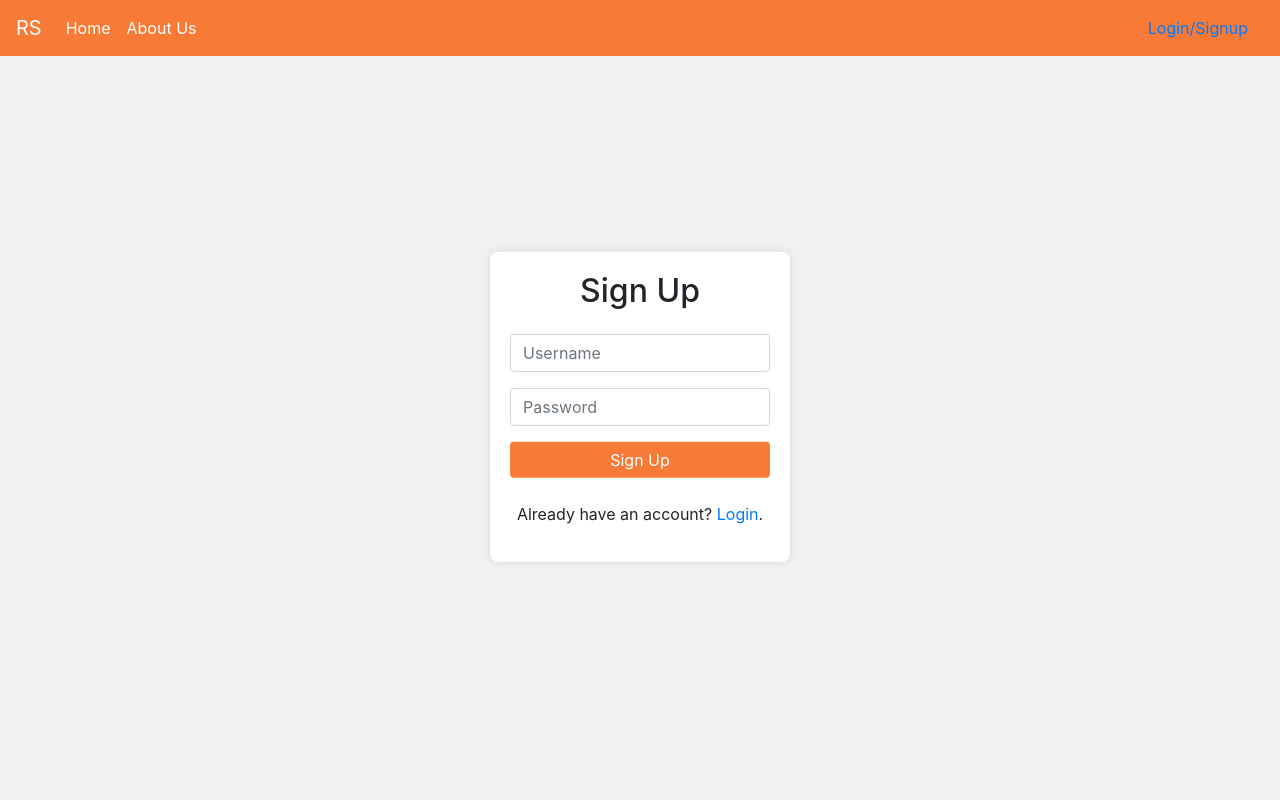
After one commit to FahadH31/railway_info_system, a PHP site: page /signup.html in a window 1280 px wide. The commit adds this page. Run offline with PHP 8.4, Linux system fonts and the light colour scheme.

Commit message:
Login & Signup Pages
Created HTML & CSS for login and signup pages. Modified index.html with appropriate links.

```diff
--- /dev/null
+++ b/accountStylesheet.css
@@ -0,0 +1,40 @@
+/* Add your custom CSS here if needed */
+body {
+    justify-content: center;
+    align-items: center;
+    height: 100vh;
+    background-color: #f1f1f1;
+  }
+
+  .navbar {
+    background-color: #F77A36;
+  }
+
+  .navbar-dark .navbar-nav .nav-link {
+    color: #ffffff;
+  }
+
+  .navbar-dark .navbar-toggler-icon {
+    background-color: #ffffff;
+  }
+
+  .container {
+    width: 300px;
+    padding: 20px;
+    background-color: #fff;
+    border-radius: 8px;
+    box-shadow: 0 0 10px rgba(0, 0, 0, 0.1);
+    position: relative;
+    top: 40%;
+    transform: translateY(-40%);
+    text-align: center;
+  }
+
+  .btn-primary{
+    background-color: #F77A36;
+    border: #F77A36;
+  }
+
+  .btn-primary:hover{
+    background-color: #e26420;
+  }
--- a/index.php
+++ b/index.php
@@ -1,7 +1,7 @@
 <?php
 
 // connect to the database
-$conn = mysqli_connect('localhost:3306', 'root', '123456', 'RailwaySystemWebsite');
+$conn = mysqli_connect('localhost:3306', 'root', 'fahad1306', 'RailwaySystemWebsite');
 
 // check connection
 if (!$conn) {
@@ -153,13 +153,13 @@ mysqli_close($conn);
     <a class="navbar-brand" href="#">RS</a>
     <ul class="navbar-nav mr-auto">
       <li class="nav-item">
-        <a class="nav-link" href="#">Home</a>
+        <a class="nav-link" href="index.php">Home</a>
       </li>
       <li class="nav-item">
         <a class="nav-link" href="#">About Us</a>
       </li>
     </ul>
-    <a id="login-link" class="nav-link" href="#">Login/Signup</a>
+    <a id="login-link" class="nav-link" href="signup.html">Login/Signup</a>
     <button class="navbar-toggler" type="button" data-toggle="collapse" data-target="#navbarNav" aria-controls="navbarNav" aria-expanded="false" aria-label="Toggle navigation">
       <span class="navbar-toggler-icon"></span>
     </button>
--- /dev/null
+++ b/signup.html
@@ -0,0 +1,46 @@
+<!DOCTYPE html>
+<html lang="en">
+<head>
+  <meta charset="UTF-8">
+  <meta name="viewport" content="width=device-width, initial-scale=1.0">
+  <title>Sign Up</title>
+  <link href="https://stackpath.bootstrapcdn.com/bootstrap/4.5.2/css/bootstrap.min.css" rel="stylesheet">
+  <link href="accountStylesheet.css" rel="stylesheet">
+</head>
+<body>
+
+  <!-- Navigation Bar -->
+  <nav class="navbar navbar-expand-lg navbar-dark">
+    <a class="navbar-brand" href="#">RS</a>
+    <ul class="navbar-nav mr-auto">
+      <li class="nav-item">
+        <a class="nav-link" href="index.php">Home</a>
+      </li>
+      <li class="nav-item">
+        <a class="nav-link" href="">About Us</a>
+      </li>
+    </ul>
+    <a id="login-link" class="nav-link" href="signup.html">Login/Signup</a>
+    <button class="navbar-toggler" type="button" data-toggle="collapse" data-target="#navbarNav" aria-controls="navbarNav" aria-expanded="false" aria-label="Toggle navigation">
+      <span class="navbar-toggler-icon"></span>
+    </button>
+  </nav>
+
+  <!--Sign-Up Form Container-->
+  <div class="container">
+    <form action="#" class="sign-up-form">
+      <h2 class="text-center mb-4">Sign Up</h2>
+      <div class="form-group">
+        <input type="text" class="form-control" placeholder="Username" required>
+      </div>
+      <div class="form-group">
+        <input type="password" class="form-control" placeholder="Password" required>
+      </div>
+      <button type="submit" class="btn btn-primary btn-block">Sign Up</button><br>
+      <p>Already have an account? <a href = "login.html">Login</a>.</p>
+    </form>
+  </div>
+
+  <script src="https://stackpath.bootstrapcdn.com/bootstrap/4.5.2/js/bootstrap.min.js"></script>
+</body>
+</html>
```
Also changed, not shown: index.html (deleted, +0 -190 lines), login.html (added, +46 -0 lines).
